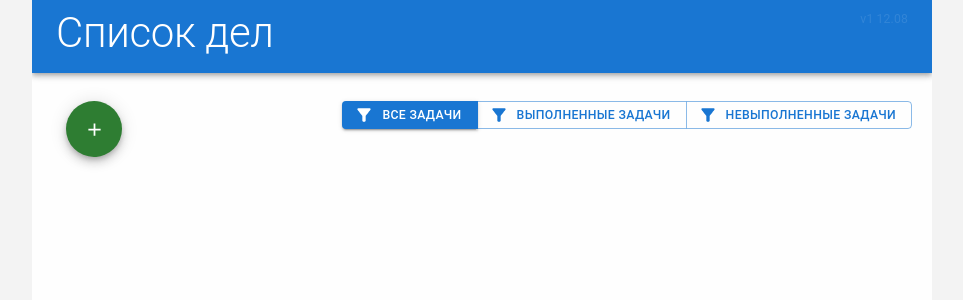
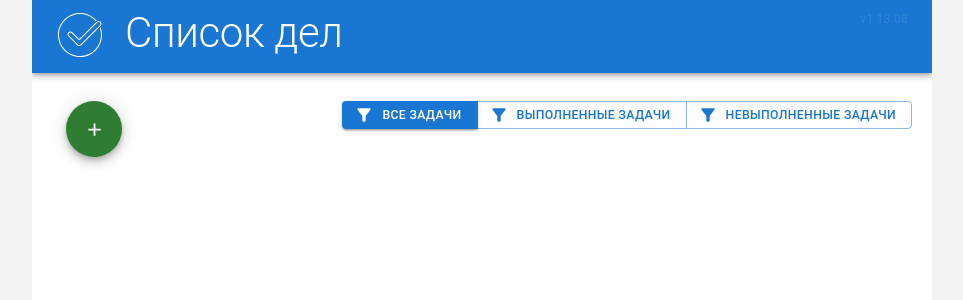
Before and after one commit to Hydrobee3000/todo, a React (Create React App) app: page / in a window 1280 px wide. Shown: the top 300 px of the page, without its empty margins (158-1121 px from the left). Built offline with nearby package versions, Linux system fonts and the light colour scheme.

Commit message:
Добавлено лого в header

```diff
--- a/src/components/Header/Header.module.scss
+++ b/src/components/Header/Header.module.scss
@@ -1,7 +1,23 @@
-.header {
+.header__container {
   padding-top: 0.6rem;
 
-  &__title {
-    font-size: 3rem !important;
+  .header {
+    display: flex;
+    align-items: center;
+
+    &__logo {
+      padding-bottom: 0.9rem;
+      margin-right: 1.5rem;
+    }
+
+    &__title {
+      font-size: 3rem !important;
+    }
+
+    &__version {
+      margin-left: auto;
+      opacity: 0.1;
+      margin-bottom: 3rem;
+    }
   }
 }
--- a/src/components/Header/Header.tsx
+++ b/src/components/Header/Header.tsx
@@ -3,13 +3,14 @@ import s from './Header.module.scss'
 
 const Header: React.FC = () => {
   return (
-    <AppBar position='static' className={s.header}>
-      <Toolbar>
+    <AppBar position='static' className={s.header__container}>
+      <Toolbar className={s.header}>
+        <img className={s.header__logo} src={process.env.PUBLIC_URL + '/logo.svg'} alt='Иконка' />
         <Typography variant='h2' gutterBottom className={s.header__title}>
           Список дел
         </Typography>
-        <Typography style={{ marginLeft: 'auto', opacity: '0.1', marginBottom: '3rem' }} variant='body2'>
-          v1 12.08
+        <Typography className={s.header__version} variant='body2'>
+          v1 13.08
         </Typography>
       </Toolbar>
     </AppBar>
```
Also changed, not shown: public/logo.svg (added).
